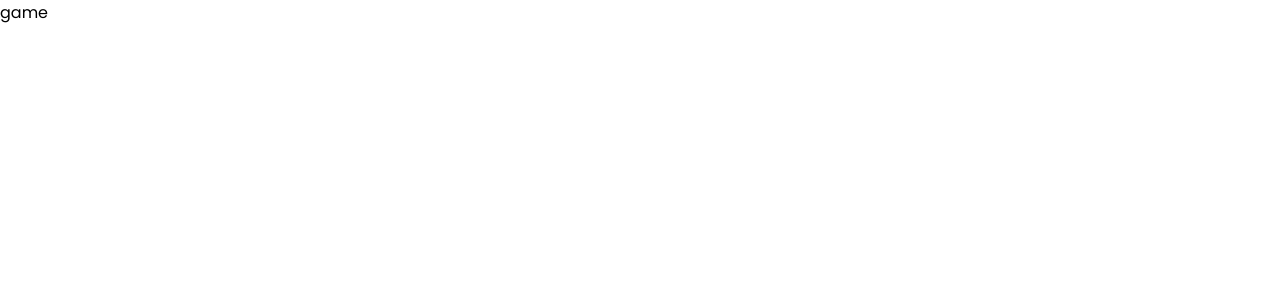
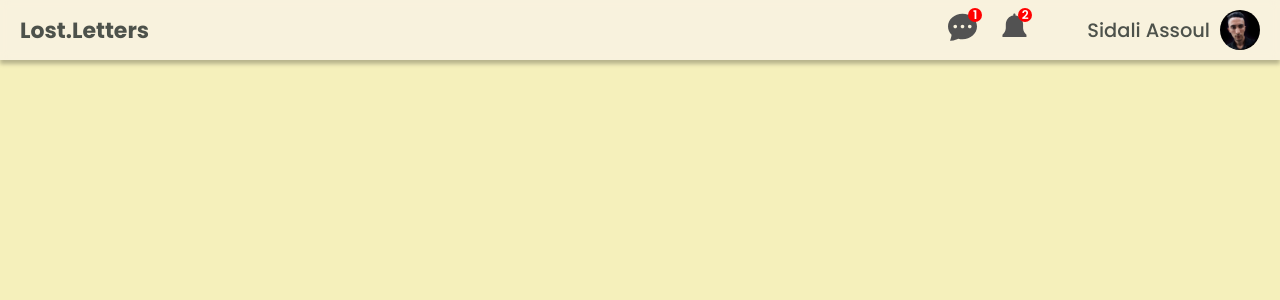
Before and after one commit to stormsidali2001/lost-letters-frontend, a Next.js app: page /game in a window 1280 px wide. Shown: the top 300 px of the page. Built offline with nearby package versions, Linux system fonts and the light colour scheme.

Commit message:
setting up the game page interface

```diff
--- /dev/null
+++ b/components/GamePlayerArea/GamePlayerArea.tsx
@@ -0,0 +1,10 @@
+import styles from './GamePlayerArea.module.css';
+const GamePlayerArea = () => {
+  return (
+    <div className={styles.container}>
+
+    </div>
+  )
+}
+
+export default GamePlayerArea
--- a/pages/game.tsx
+++ b/pages/game.tsx
@@ -1,6 +1,41 @@
+import GamePlayerArea from '../components/GamePlayerArea/GamePlayerArea';
+import TopbarUser from '../components/TopbarUser/TopbarUser';
+import styles from '../styles/Game.module.css';
+
+
 const Game = () => {
+    const oponent = {
+            fullname:'Reza Biazar',
+            level:'32',
+            hp:0.8,
+            exp:0.5,
+            word:'sidali',
+            description:"think of a savage animal who run at high spped"
+        };
+    const player = {
+        fullname:'Assoul Sidali',
+        level:'32',
+        hp:0.8,
+        exp:0.5,
+        word:'sidali',
+        description:"think of a savage animal who run at high spped"
+    };
+
   return (
-    <div>game</div>
+    <div className={styles.container}>
+        <TopbarUser/>
+        <main className={styles.main}>
+            <div className={styles.wrapper}>
+                <div className={styles.top}></div>
+                <div className={styles.bottom}>
+                    <div className={styles.leftCanvasContainer}></div>
+                    <GamePlayerArea/>
+                    <div className={styles.rightCanvasContainer}></div>
+                </div>
+            </div>
+        </main>
+
+    </div>
   )
 }
 
--- /dev/null
+++ b/styles/Game.module.css
@@ -0,0 +1,14 @@
+.container {
+    flex-direction: column;
+    background-color: var(--background);
+    overflow: hidden;
+  }
+
+  .container .main{
+    display: flex;
+    width: 100vw;
+    height: 100vh;
+    justify-content: center;
+    padding-top:calc(var(--topbar-height) + 10px);
+
+  }
```
Also changed, not shown: components/GamePlayerArea/GamePlayerArea.module.css (added).
